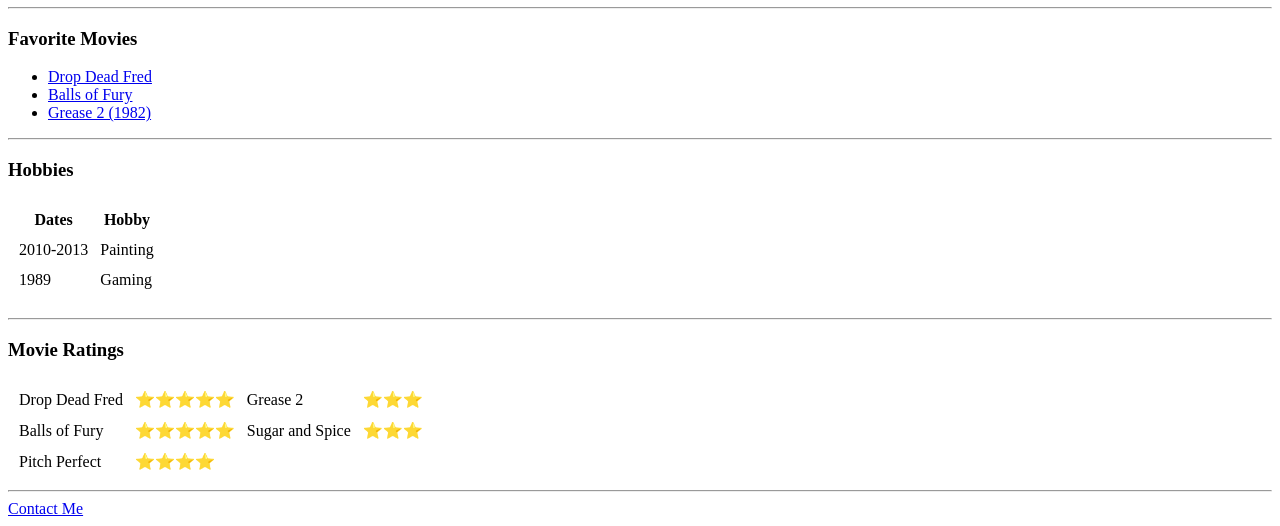
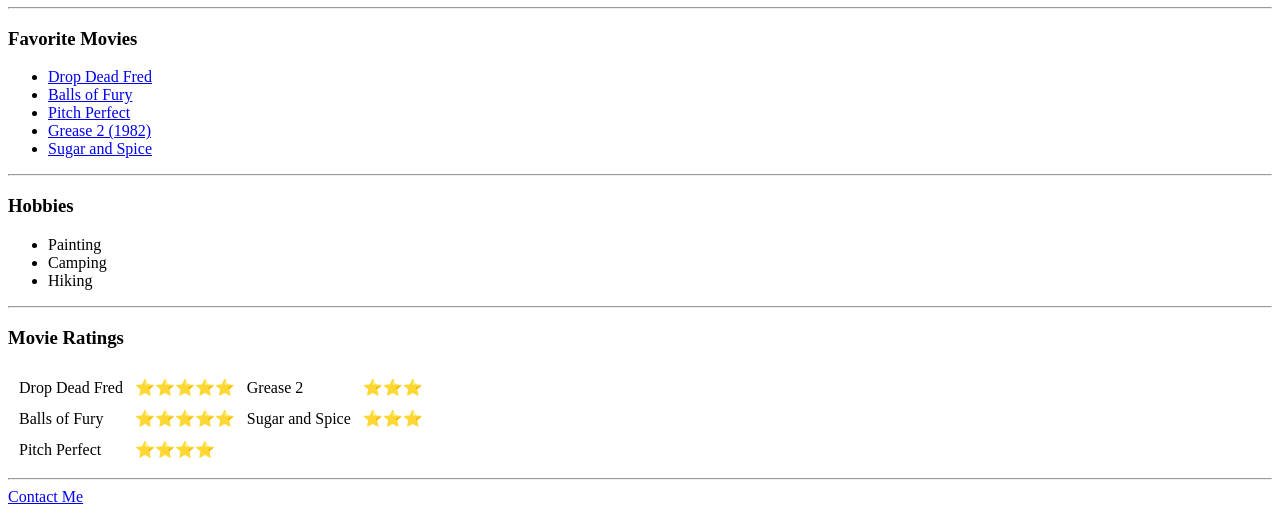
Before and after one commit to tlyazzie1/cv, a plain HTML site: page index.html in a window 1280 px wide. Shown: the part 319-845 px from the top of the page. Drawn offline with Linux system fonts and the light colour scheme.

Commit message:
Added updated website files

```diff
--- a/index.html
+++ b/index.html
@@ -5,7 +5,7 @@
     <title>Tamara Yazzie</title>
   </head>
 
-  <body>
+    <body>
     <table>
       <tr>
         <td><img src="https://emoji-uc.akamaized.net/orig/c2/5f0199530ac59c1bcca216cf4453dd.png" alt="Tamara profile picture"></td>
@@ -16,33 +16,21 @@
     </table>
     <hr>
     <h3>Favorite Movies</h3>
-    <ul>
-      <li><a href="https://www.imdb.com/title/tt0101775/">Drop Dead Fred</a></li>
-      <li><a href="https://www.imdb.com/title/tt0424823/?ref_=fn_al_tt_1">Balls of Fury</a></li>
-      <li><a href="https://www.imdb.com/title/tt0084021/?ref_=fn_al_tt_1">Grease 2 (1982)</a></li>
-    </ul>
+      <ul>
+        <li><a href="https://www.imdb.com/title/tt0101775/">Drop Dead Fred</a>
+        <li><a href="https://www.imdb.com/title/tt0424823/?ref_=fn_al_tt_1">Balls of Fury</a>
+        <li><a href="https://www.imdb.com/title/tt1981677/">Pitch Perfect</a>
+        <li><a href="https://www.imdb.com/title/tt0084021/?ref_=fn_al_tt_1">Grease 2 (1982)</a>
+        <li><a href="https://www.imdb.com/title/tt0186589/?ref_=fn_al_tt_4">Sugar and Spice</a>
+        </ul>
     <hr>
     <h3>Hobbies</h3>
-    <table cellspacing=10>
-      <thead>
-        <tr>
-          <th>Dates</th>
-          <th>Hobby</th>
-        </tr>
-      </thead>
-      <tbody>
-        <tr>
-          <td>2010-2013</td>
-          <td>Painting</td>
-        </tr>
-          <td>1989</td>
-          <td>Gaming</td>
-        <tr>
-      </tbody>
-      <tfoot>
+      <ul>
+        <li>Painting</li>
+        <li>Camping</li>
+        <li>Hiking</li>
+      </ul>
 
-      </tfoot>
-    </table>
     <hr>
     <h3>Movie Ratings</h3>
     <table cellspacing=10>
```
Also changed, not shown: contact-me.html (+2 -3 lines).
